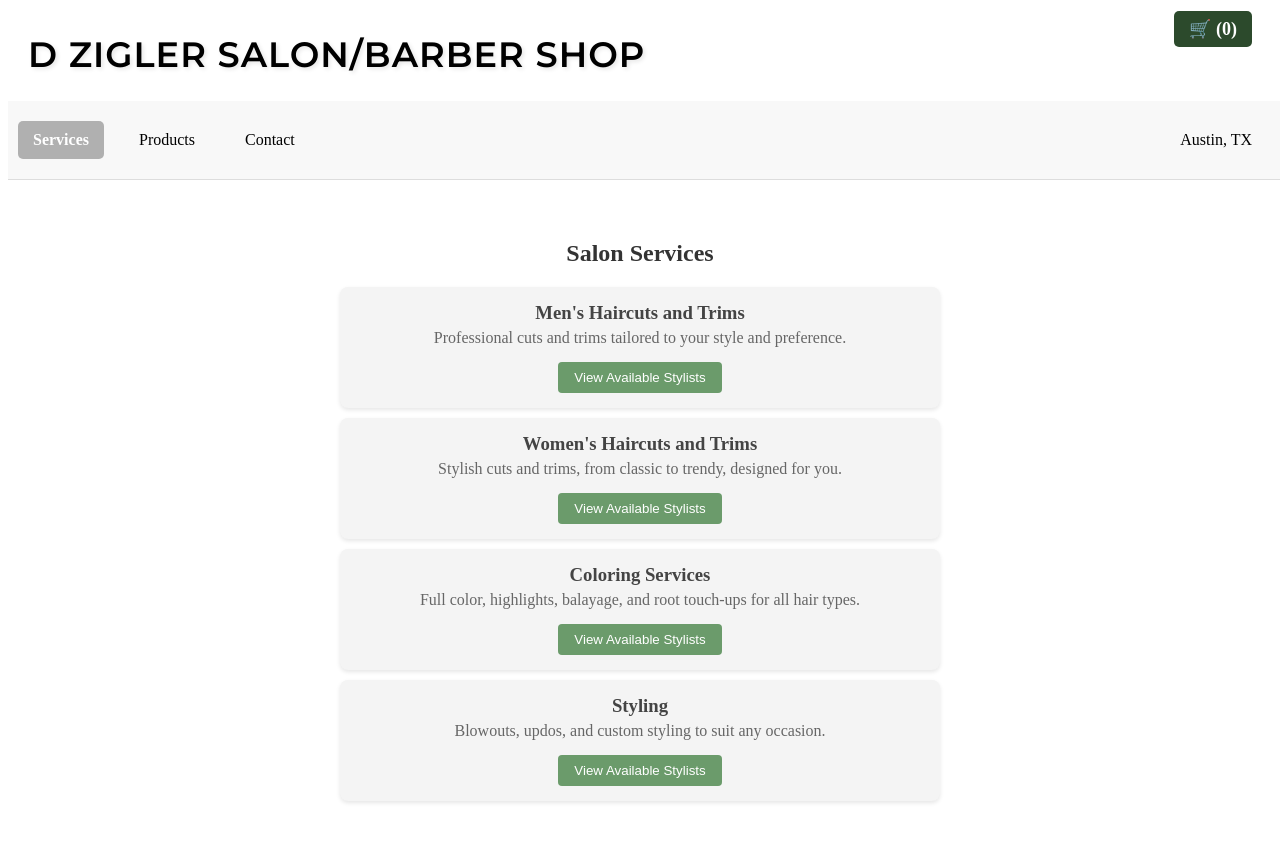
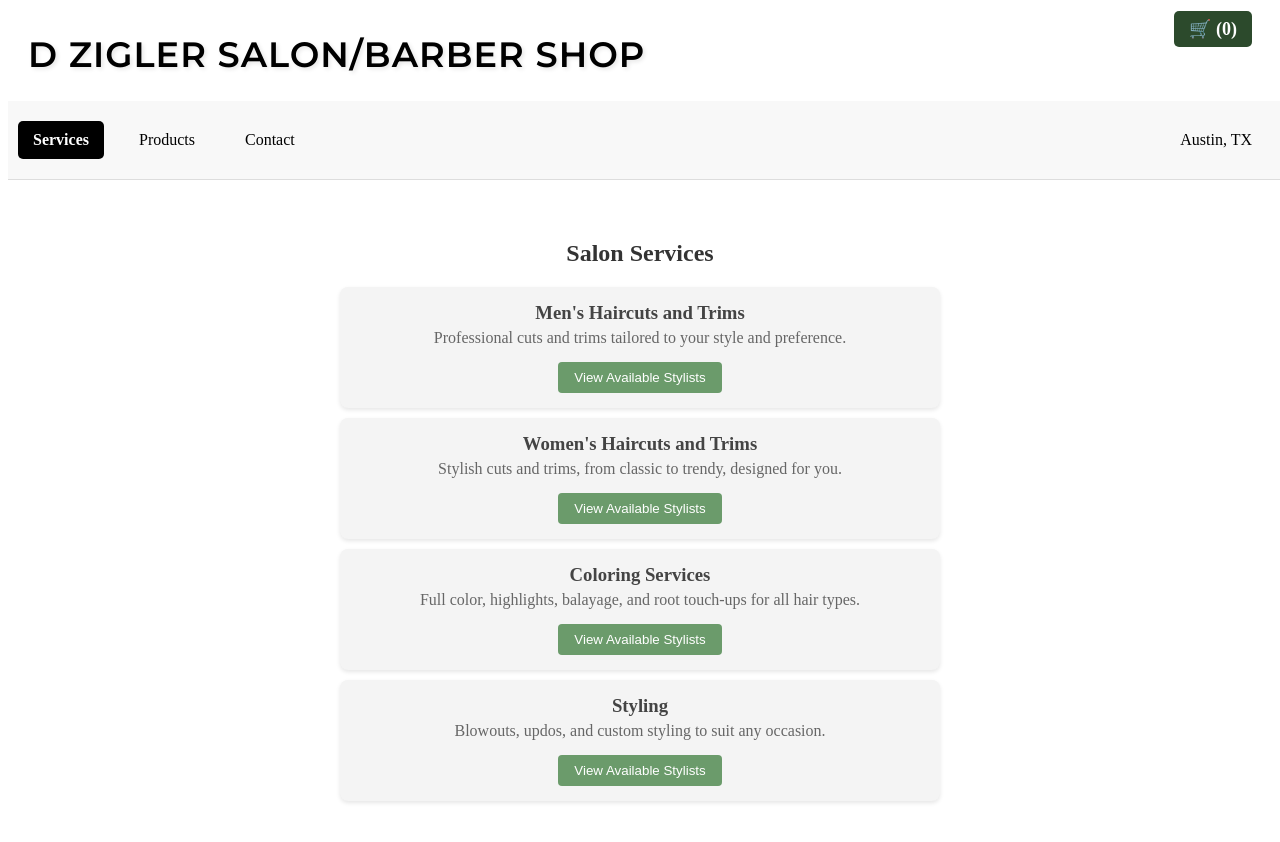
Before and after one commit to jbrnst/salon-barber-app, an Angular app: page /services in a window 1280 px wide. Shown: the top 842 px of the page. Built offline with nearby package versions, Linux system fonts and the light colour scheme.

Commit message:
updates active menu tab color

```diff
--- a/src/menu-component/menu-component.component.css
+++ b/src/menu-component/menu-component.component.css
@@ -53,7 +53,7 @@ a:hover {
 
 /* Active (Selected) Tab - Stronger Gray */
 .horizontal-menu a.active-link {
-  background-color: #b0b0b0; /* Strong gray */
+  background-color: black; /* Strong gray */
   color: white;
   font-weight: bold;
 }
```
